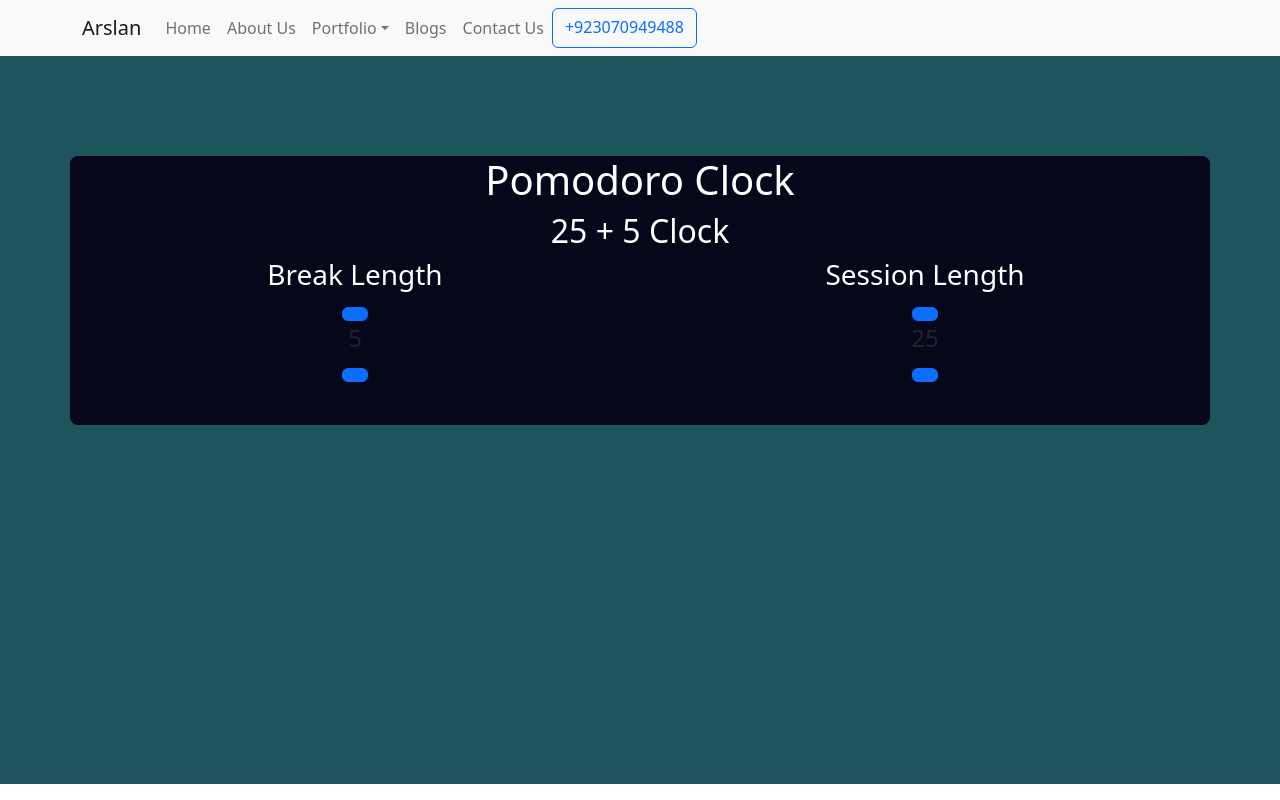
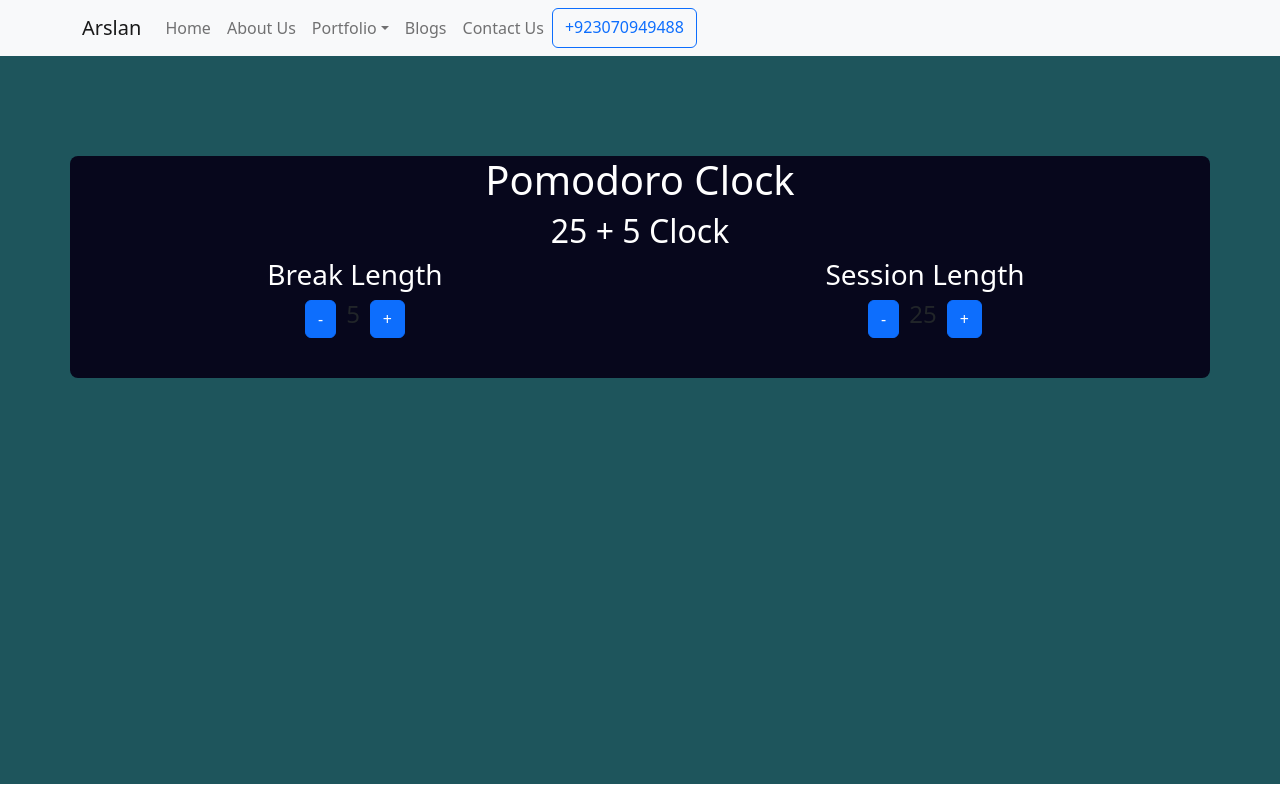
Before and after one commit to ArslanArshad105/react-projects, a React (Create React App) app: page /pomodoro-clock in a window 1280 px wide. Built offline with nearby package versions, Linux system fonts and the light colour scheme.

Commit message:
wrote function for Increase and Decrease value

```diff
--- a/src/Components/PomodoroClock/BreakLength.js
+++ b/src/Components/PomodoroClock/BreakLength.js
@@ -1,13 +1,25 @@
-import React from "react";
+import React, { useState } from "react";
 import { Container, Button } from "react-bootstrap";
 
 const BreakLength = () => {
+  const [increased, setIncreased] = useState(5);
+
+  const increasedValue = () => {
+    setIncreased(increased + 1);
+  };
+
+  const decreasedValue = () => {
+    if (increased > 1) {
+      setIncreased(increased - 1);
+    }
+  };
+
   return (
     <Container>
       <h3 className="Heading-Color">Break Length</h3>
-      <Button></Button>
-      <h4>5</h4>
-      <Button></Button>
+      <Button onClick={decreasedValue}>-</Button>
+      <h4 className="Heading4-width">{increased}</h4>
+      <Button onClick={increasedValue}>+</Button>
     </Container>
   );
 };
--- a/src/Components/PomodoroClock/PomodoroClock.css
+++ b/src/Components/PomodoroClock/PomodoroClock.css
@@ -19,3 +19,8 @@
 .Heading-Color{
     color: #FFFFFF !important;
 }
+.Heading4-width{
+    display: inline-block;
+    margin-left: 10px;
+    margin-right: 10px;
+}
--- a/src/Components/PomodoroClock/SessionLength.js
+++ b/src/Components/PomodoroClock/SessionLength.js
@@ -1,13 +1,25 @@
-import React from "react";
+import React, { useState } from "react";
 import { Container, Button } from "react-bootstrap";
 
 const SessionLength = () => {
+  const [increased, setIncreased] = useState(25);
+
+  const increasedValue = () => {
+    setIncreased(increased + 1);
+  };
+
+  const decreasedValue = () => {
+    if (increased > 1) {
+      setIncreased(increased - 1);
+    }
+  };
+
   return (
     <Container>
       <h3 className="Heading-Color">Session Length</h3>
-      <Button></Button>
-      <h4>25</h4>
-      <Button></Button>
+      <Button onClick={decreasedValue}>-</Button>
+      <h4 className="Heading4-width">{increased}</h4>
+      <Button onClick={increasedValue}>+</Button>
     </Container>
   );
 };
```
